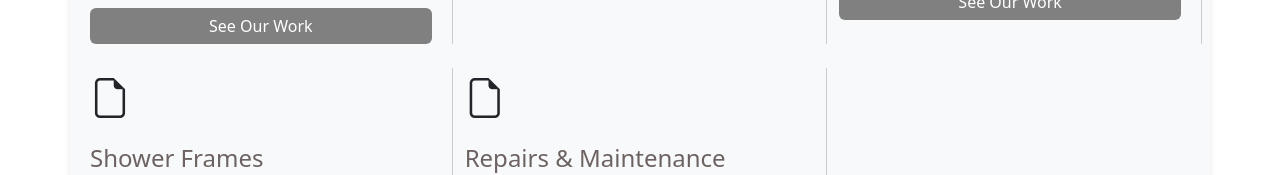
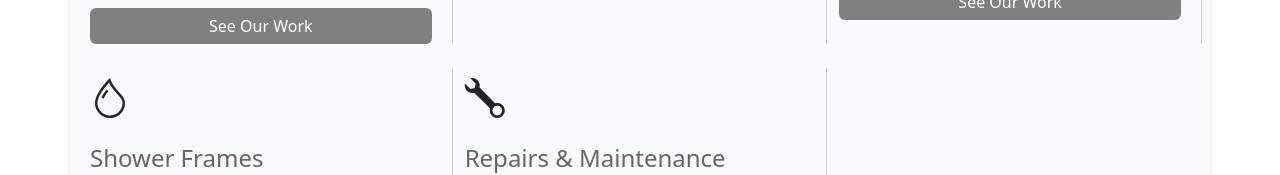
Before and after one commit to xolandaliso/react-app, a React (Create React App) app: page /services in a window 1280 px wide. Shown: the part 513-688 px from the top of the page. Built offline with nearby package versions, Linux system fonts and the light colour scheme.

Commit message:
changed how the gallery looks

```diff
--- a/src/pages/servicespage.js
+++ b/src/pages/servicespage.js
@@ -51,7 +51,7 @@ const services = [
     description: 'We offer a range of\
                 shower designs, including\
                 frameless, semi-framed, and fully framed options.',
-    icon: 'bi-file-earmark',
+    icon: 'bi-droplet',
     images: [
       require('../components/images/shower/shower1.png'),
       require('../components/images/shower/shower2.png'),
@@ -65,7 +65,7 @@ const services = [
     description: 'We offer expert repairs\
             and maintenance services, including glass,\
             lock, handle, friction stay, and roller replacements.',
-    icon: 'bi-file-earmark',
+    icon: 'bi-wrench',
     images: [
       require('../components/images/repairs/repair1.png'),
       require('../components/images/repairs/repair2.png'),
```
